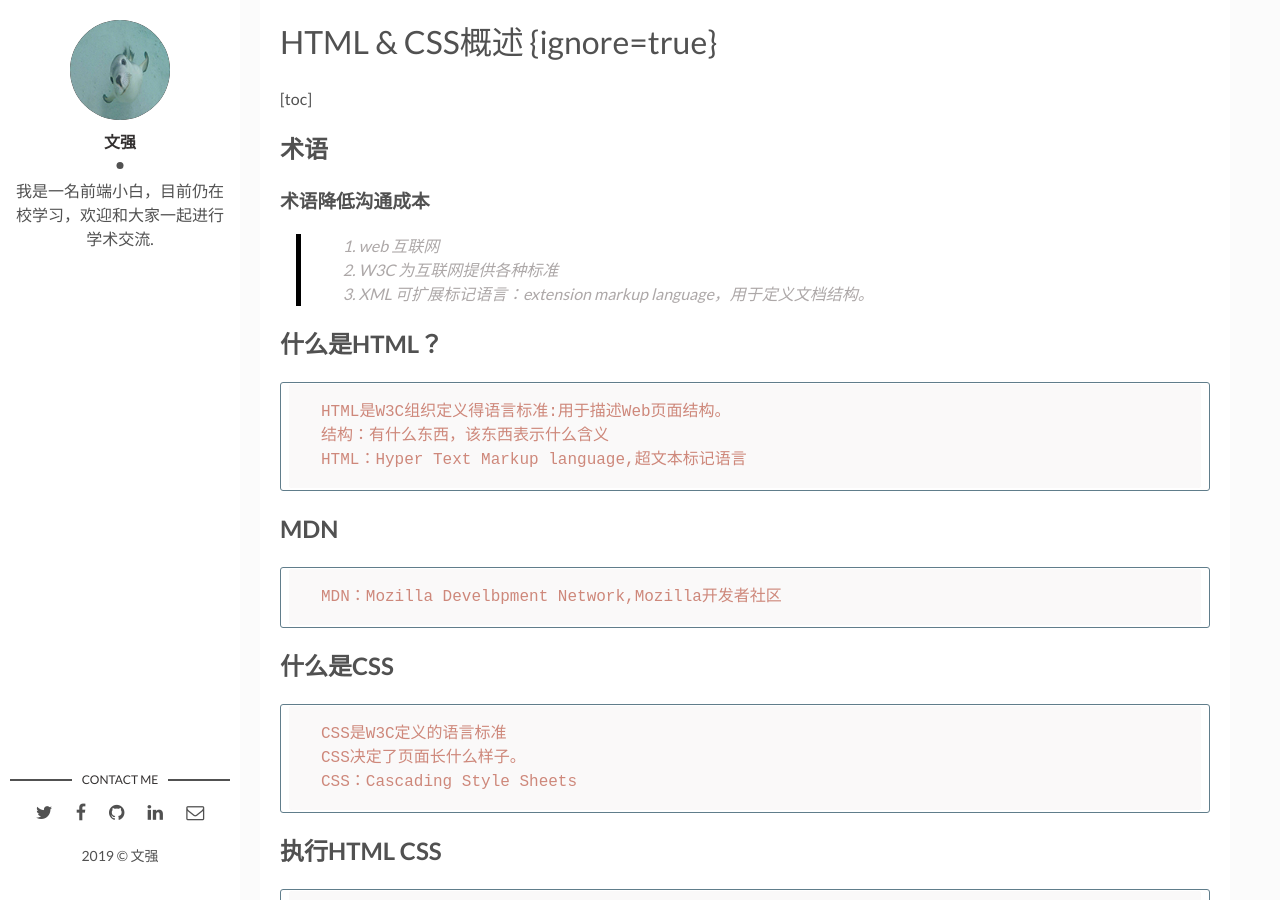
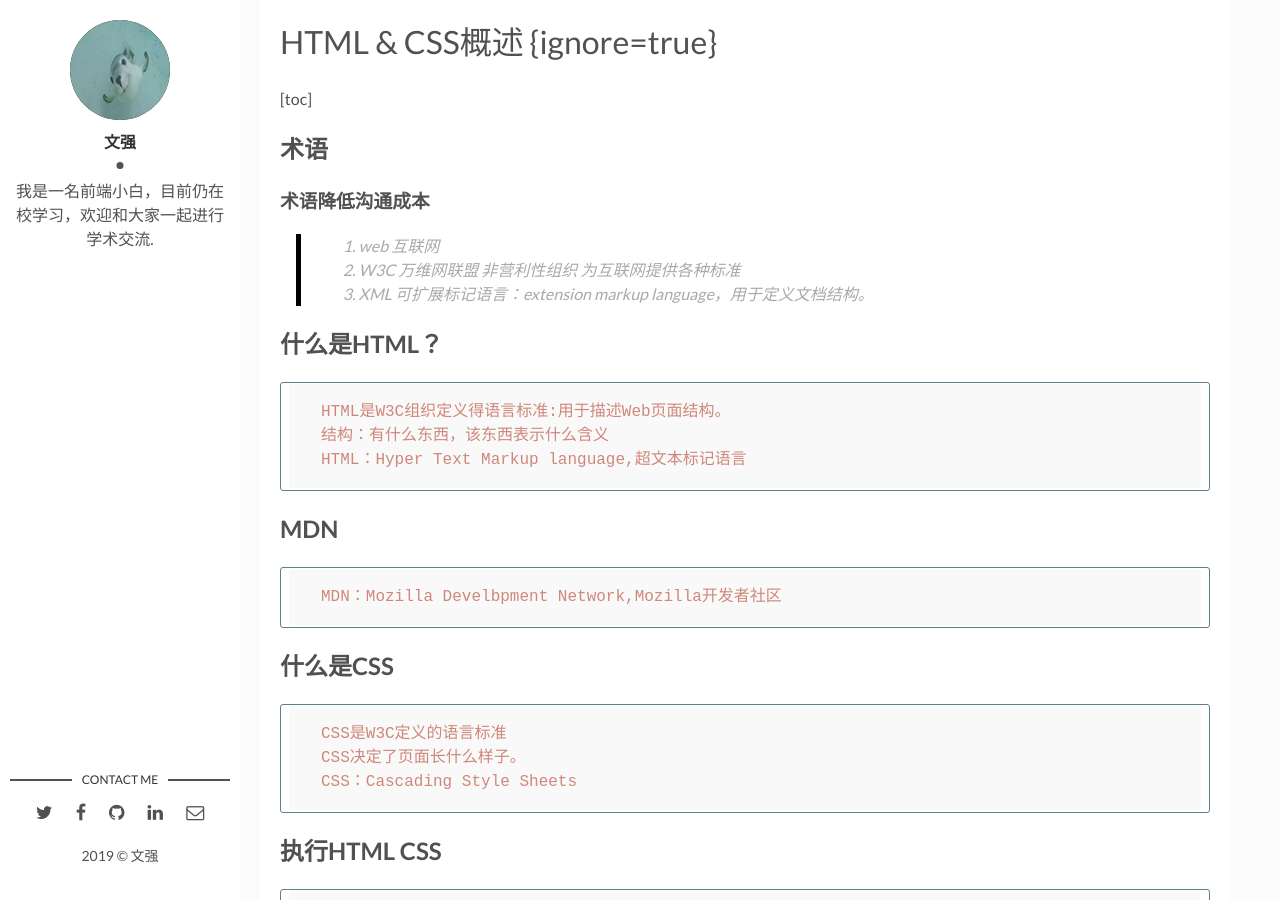
Before and after one commit to stansonzhao/HTML-CSS, a Jekyll site: the page built from _posts/2019-08-15-HTML-CSS-about.md, in a window 1280 px wide and 900 px high, scrolled down 751 px. Built offline with Jekyll 4.4.1, drawn with Linux system fonts in a browser that asks for light colours; comment, search, counter and statistics services are not loaded.

Commit message:
Update 2019-08-15-HTML-CSS-about.md

```diff
--- a/_posts/2019-08-15-HTML-CSS-about.md
+++ b/_posts/2019-08-15-HTML-CSS-about.md
@@ -17,7 +17,7 @@ Cascading Style Sheets (English name: Cascading Style Sheets) is a computer lang
 
 ### 术语降低沟通成本
 >1. web 互联网
->2. W3C 为互联网提供各种标准
+>2. W3C 万维网联盟 非营利性组织 为互联网提供各种标准
 >3. XML 可扩展标记语言：extension markup language，用于定义文档结构。
 
 ## 什么是HTML？
```
